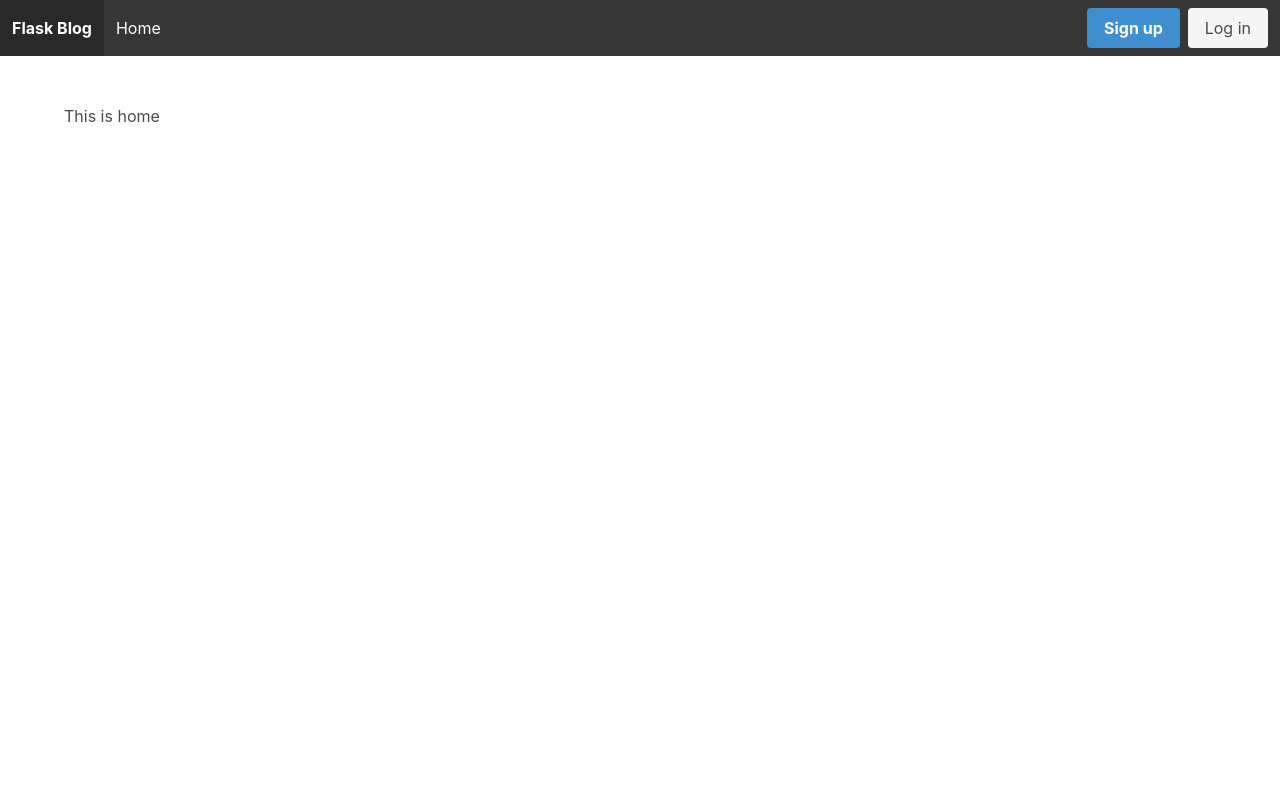
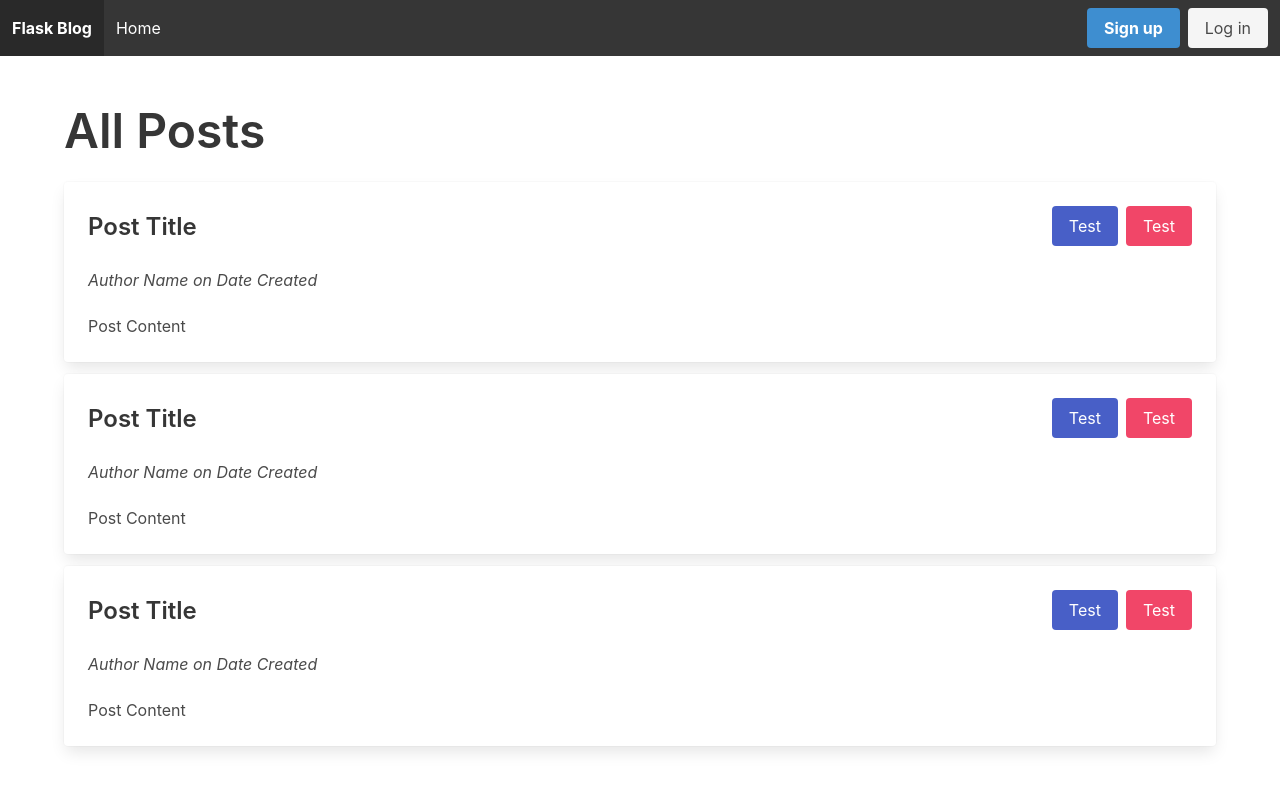
Before and after one commit to mss-hack-club/flask-blog, a Flask app: page / in a window 1280 px wide. Before the commit the page ends 122 px from the top, so only its background shows below. Run offline with Flask 2, Linux system fonts and the light colour scheme.

Commit message:
feat(ui): added ui for home

```diff
--- a/application/templates/home.html
+++ b/application/templates/home.html
@@ -1,3 +1,90 @@
 {% extends "layout.html" %} {% block content %}
-    <h1>This is home</h1>
+<h1 class="title is-1">All Posts</h1>
+<div class="card mb-3">
+    <div class="card-content">
+        <div class="level">
+            <div class="level-left">
+                <div class="level-item">
+                    <div>
+                        <div class="title is-4">
+                            Post Title
+                        </div>
+                    </div>
+                </div>
+            </div>
+            <div class="level-right">
+                <div class="level-item">
+                    <div class="buttons">
+                        <a href="" class="button is-link">Test</a>
+                        <a href="" class="button is-danger">Test</a>
+                    </div>
+                </div>
+            </div>
+        </div>
+        <div class="subtitle is-6 is-italic">
+            Author Name on Date Created
+        </div>
+        <div class="content">
+            Post Content
+        </div>
+    </div>
+</div>
+<div class="card mb-3">
+    <div class="card-content">
+        <div class="level">
+            <div class="level-left">
+                <div class="level-item">
+                    <div>
+                        <div class="title is-4">
+                            Post Title
+                        </div>
+                    </div>
+                </div>
+            </div>
+            <div class="level-right">
+                <div class="level-item">
+                    <div class="buttons">
+                        <a href="" class="button is-link">Test</a>
+                        <a href="" class="button is-danger">Test</a>
+                    </div>
+                </div>
+            </div>
+        </div>
+        <div class="subtitle is-6 is-italic">
+            Author Name on Date Created
+        </div>
+        <div class="content">
+            Post Content
+        </div>
+    </div>
+</div>
+<div class="card mb-3">
+    <div class="card-content">
+        <div class="level">
+            <div class="level-left">
+                <div class="level-item">
+                    <div>
+                        <div class="title is-4">
+                            Post Title
+                        </div>
+                    </div>
+                </div>
+            </div>
+            <div class="level-right">
+                <div class="level-item">
+                    <div class="buttons">
+                        <a href="" class="button is-link">Test</a>
+                        <a href="" class="button is-danger">Test</a>
+                    </div>
+                </div>
+            </div>
+        </div>
+        <div class="subtitle is-6 is-italic">
+            Author Name on Date Created
+        </div>
+        <div class="content">
+            Post Content
+        </div>
+    </div>
+</div>
 {% endblock content %}
```
